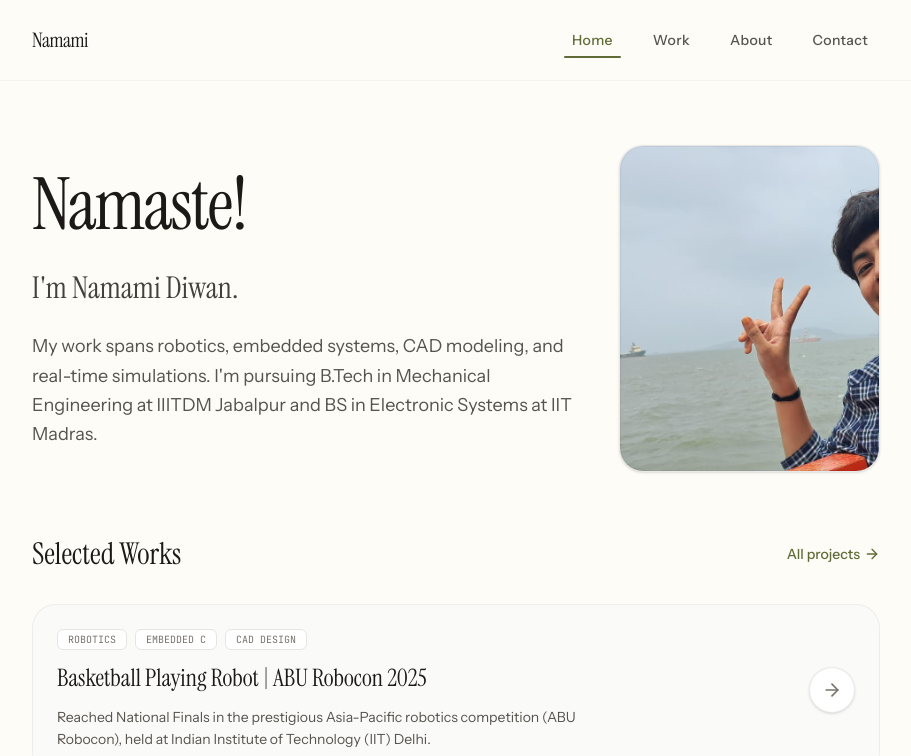
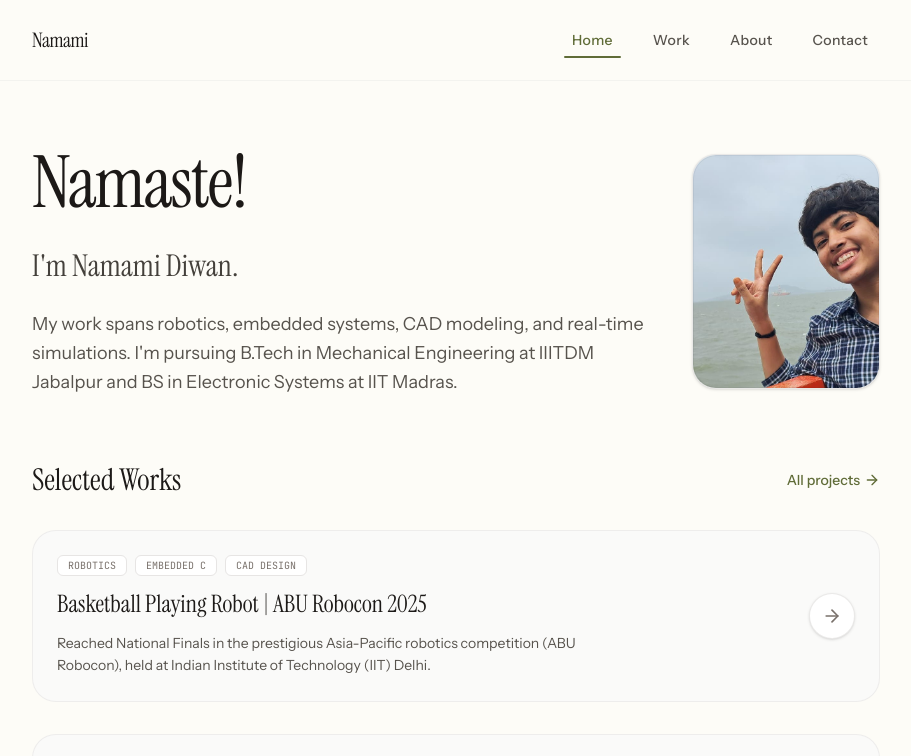
Before and after one commit to just-hoop-it/Portfolio-Namami, a React (Vite) app: page / in a window 1280 px wide. Shown: the top 756 px of the page, without its empty margins (184-1095 px from the left). Built offline with nearby package versions, Linux system fonts and the light colour scheme.

Commit message:
Edited Headshot Display

```diff
--- a/src/components/HomeSection.tsx
+++ b/src/components/HomeSection.tsx
@@ -23,7 +23,7 @@ export default function HomeSection({ setCurrentTab }: HomeSectionProps) {
       <section className="grid grid-cols-1 md:grid-cols-12 gap-8 items-center pt-6">
 
         {/* Text content */}
-        <div className="md:col-span-8 space-y-6">
+        <div className="md:col-span-9 space-y-6">
           <h1 className="font-serif text-5xl md:text-7xl font-normal tracking-tight text-stone-900 leading-[1.05]">
             Namaste!
           </h1>
@@ -38,7 +38,7 @@ export default function HomeSection({ setCurrentTab }: HomeSectionProps) {
         </div>
 
         {/* Headshot Card */}
-        <div className="md:col-span-4">
+        <div className="md:col-span-3">
           <div className="relative overflow-hidden rounded-3xl border border-stone-200/80 bg-stone-100 shadow-sm group aspect-[4/5]">
             <img
               src={`${import.meta.env.BASE_URL}Images/Namami-Diwan.jpeg`}
```
Also changed, not shown: public/Images/Namami-Diwan.jpeg.
